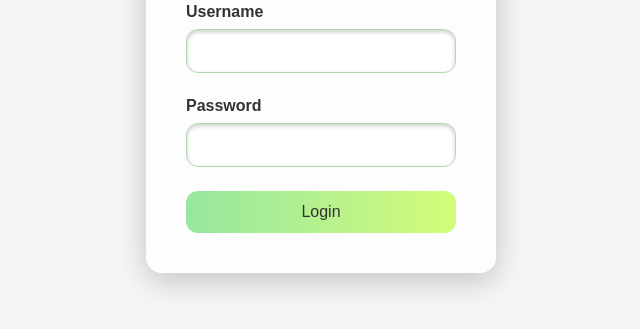
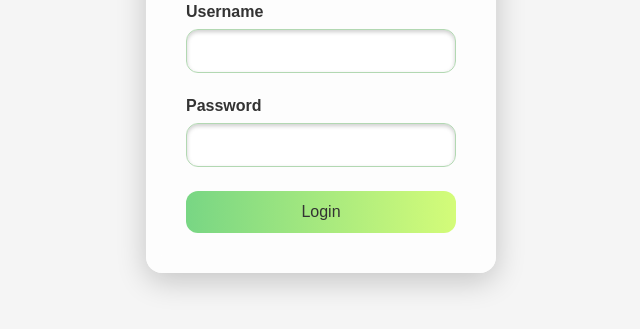
Before and after one commit to bambhaniyadharmik22-create/dreamtech, a plain HTML site: page login.html in a window 1280 px wide. Shown: the part 313-642 px from the top of the page, without its empty margins (319-959 px from the left). Drawn offline with Linux system fonts and the light colour scheme.

Commit message:
Update button background gradient for enhanced visual appeal

```diff
--- a/login.html
+++ b/login.html
@@ -97,7 +97,7 @@
         .login-form button {
             width: 100%;
             padding: 0.75rem;
-            background: linear-gradient(90deg, #96e6a1, #d4fc79);
+            background: linear-gradient(90deg, #78d684, #d4fc79);
             color: #333;
             border: none;
             border-radius: 12px;
```
